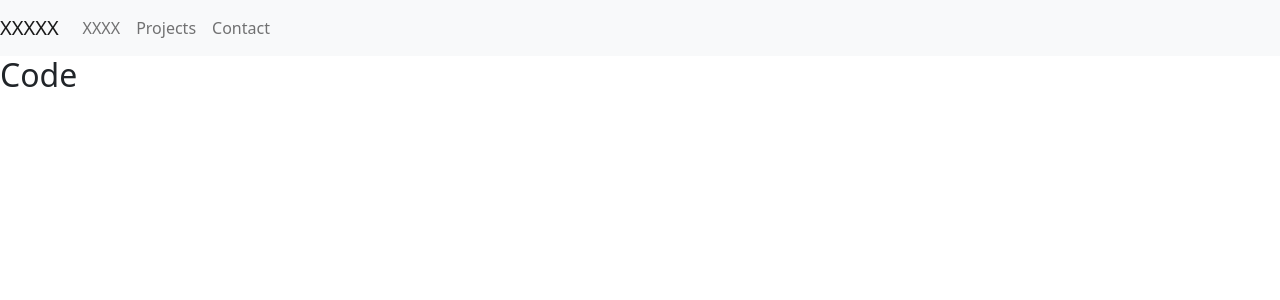
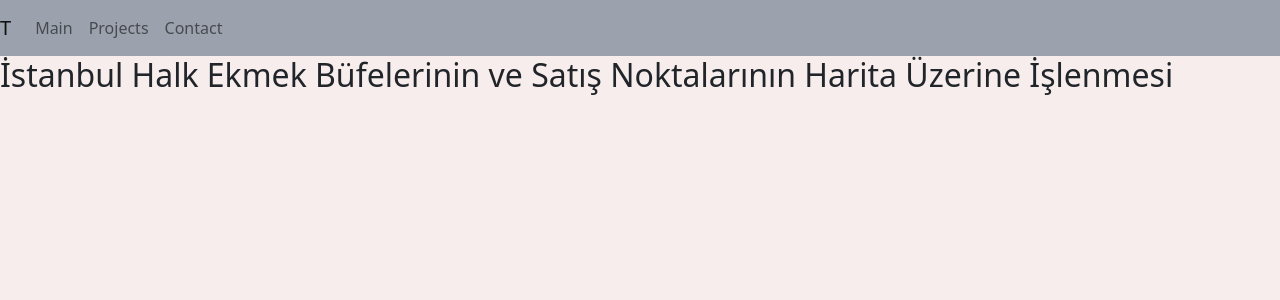
Before and after one commit to ttoygar/blogum, a Django app: page /halk_ekmek/ in a window 1280 px wide. Shown: the top 300 px of the page. Run offline with Django 3.2, Linux system fonts and the light colour scheme.

Commit message:
color scheme arranged

```diff
--- /dev/null
+++ b/static/css/style.css
@@ -0,0 +1 @@
+body {background-color: #f7eded;}
--- a/templates/blogum/halk_ekmek.html
+++ b/templates/blogum/halk_ekmek.html
@@ -2,7 +2,7 @@
 
 {% block body %}
 <div>
-    <h2>Code</h2>
+    <h2>İstanbul Halk Ekmek Büfelerinin ve Satış Noktalarının Harita Üzerine İşlenmesi</h2>
     <script src="https://gist.github.com/ttoygar/3cd1da51e4fe5550e0e81791a39ab335.js"></script>
 </div>
 {% endblock %}
--- a/templates/layout.html
+++ b/templates/layout.html
@@ -7,6 +7,8 @@
 
     <link href="https://cdn.jsdelivr.net/npm/bootstrap@5.1.3/dist/css/bootstrap.min.css" rel="stylesheet" integrity="sha384-1BmE4kWBq78iYhFldvKuhfTAU6auU8tT94WrHftjDbrCEXSU1oBoqyl2QvZ6jIW3" crossorigin="anonymous">
     <script src="https://cdn.jsdelivr.net/npm/bootstrap@5.1.3/dist/js/bootstrap.bundle.min.js" integrity="sha384-ka7Sk0Gln4gmtz2MlQnikT1wXgYsOg+OMhuP+IlRH9sENBO0LRn5q+8nbTov4+1p" crossorigin="anonymous"></script>
+    <link rel="stylesheet" href="{% static 'css/style.css' %}">
+
 </head>
 <body>
 {% include 'navbar.html' %}
--- a/templates/navbar.html
+++ b/templates/navbar.html
@@ -1,15 +1,15 @@
 
 {% block navbar %}
     <!--Navbar-->
-    <nav class="navbar navbar-expand-sm sticky-top navbar-light bg-light">
-      <a class="navbar-brand" href="/">XXXXX</a>
+    <nav class="navbar navbar-expand-sm sticky-top navbar-light" style="background-color: #9ca2ad;">
+      <a class="navbar-brand" href="/">T</a>
       <button class="navbar-toggler" type="button" data-toggle="collapse" data-target="#navbarText" aria-controls="navbarText" aria-expanded="false" aria-label="Toggle navigation">
         <span class="navbar-toggler-icon"></span>
       </button>
       <div class="collapse navbar-collapse" id="navbarText">
         <ul class="navbar-nav mr-auto">
           <li class="nav-item">
-            <a class="nav-link" href="">XXXX</a>
+            <a class="nav-link" href="/">Main</a>
           </li>
           <li class="nav-item">
             <a class="nav-link" href="{% url 'projeler' %}">Projects</a>
```
